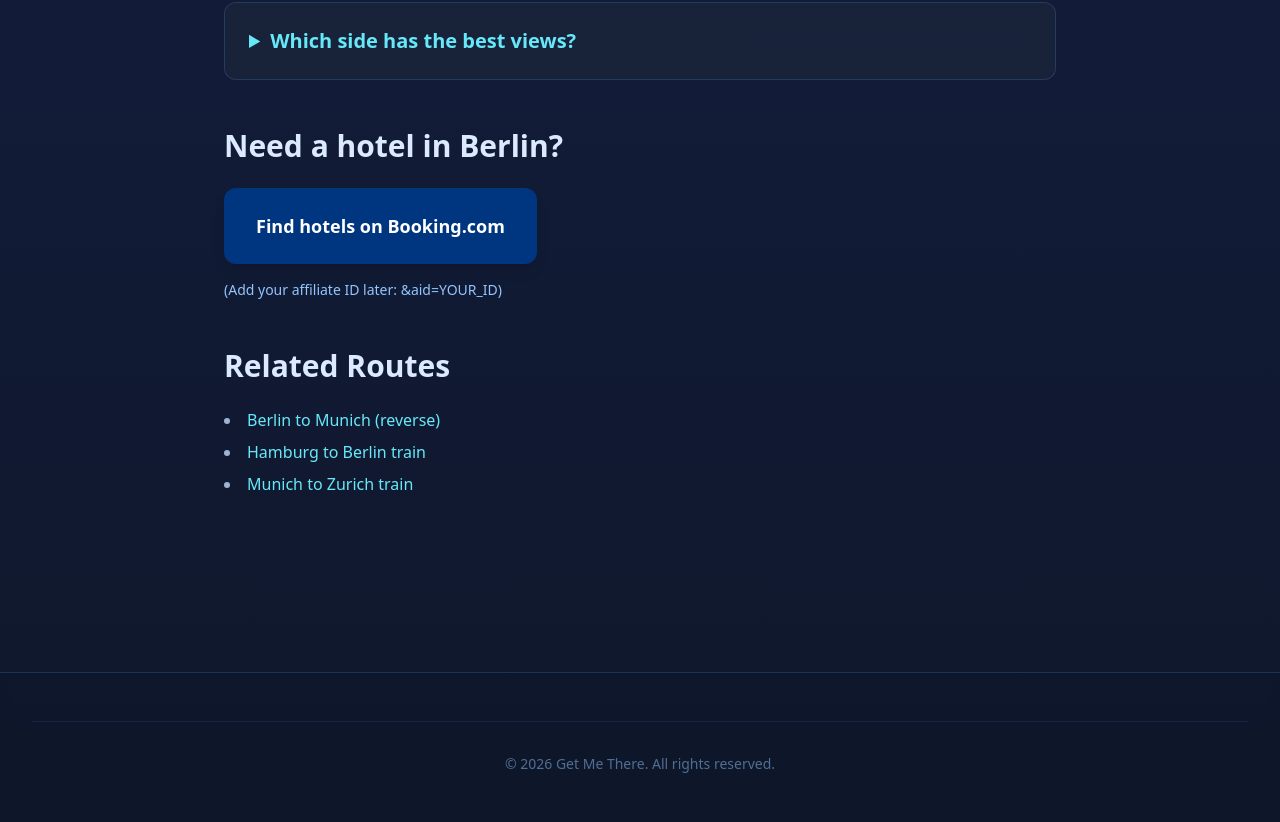
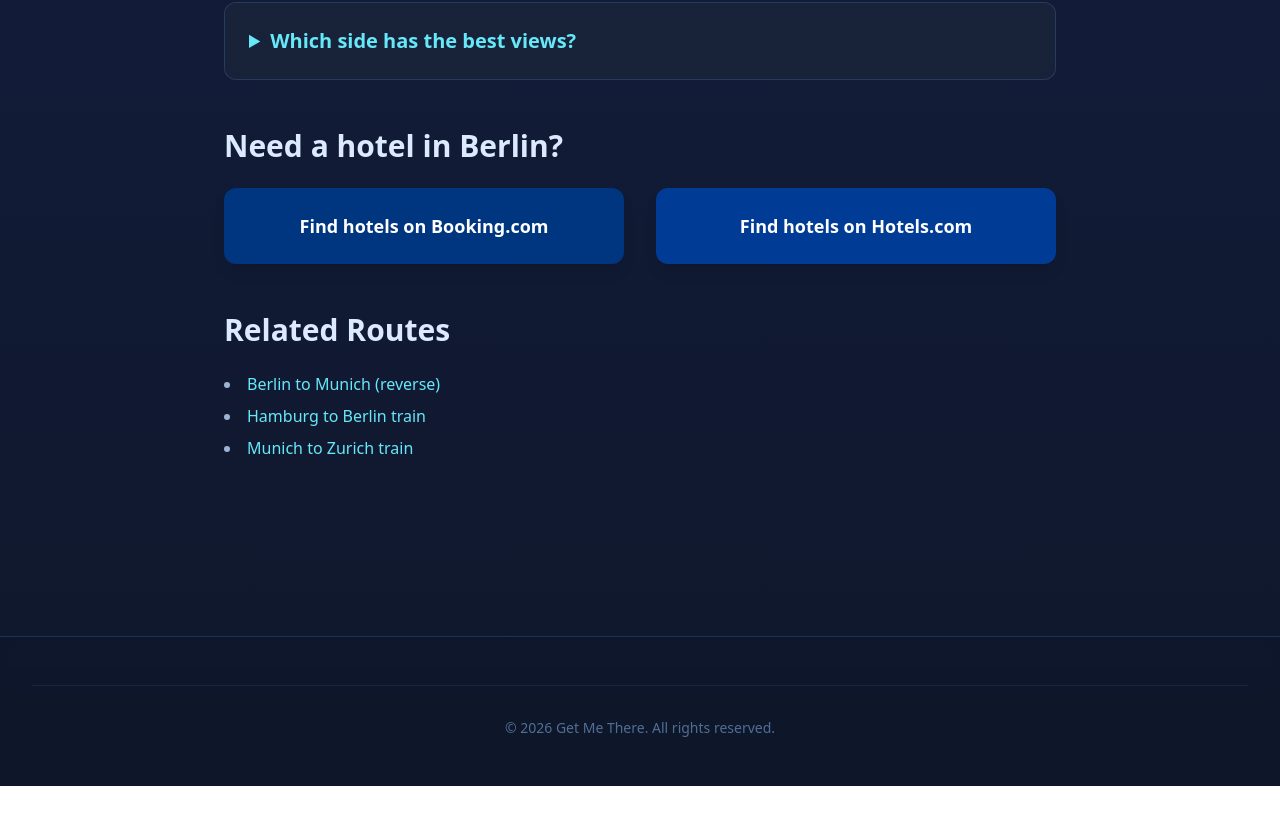
Before and after one commit to michaeljomahoney1985/get-me-there, a Next.js app: page /munich-to-berlin in a window 1280 px wide. Shown: the part 3863-4685 px from the top of the page. After the commit the page ends 4649 px from the top, so only its background shows below. Built offline with nearby package versions, Linux system fonts and the light colour scheme.

Commit message:
Update munich-to-berlin.js

```diff
--- a/pages/munich-to-berlin.js
+++ b/pages/munich-to-berlin.js
@@ -260,7 +260,7 @@ export default function MunichToBerlin() {
             </p>
           </section>
 
-          {/* Booking CTAs – Trainline in green */}
+          {/* Booking CTAs */}
           <section className="mb-12">
             <h2 className="text-3xl font-bold text-blue-100 mb-6">Book Your Ticket</h2>
             <div className="grid md:grid-cols-2 gap-8">
@@ -342,9 +342,10 @@ export default function MunichToBerlin() {
             </div>
           </section>
 
-          {/* NEW: Booking.com Hotel Section */}
+          {/* Hotels Section – Booking.com + Hotels.com */}
           <section className="mb-12">
             <h2 className="text-3xl font-bold text-blue-100 mb-6">Need a hotel in Berlin?</h2>
+            <div className="grid md:grid-cols-2 gap-8">
               <a
                 href="https://www.booking.com/city/de/berlin.en.html"
                 target="_blank"
@@ -353,9 +354,15 @@ export default function MunichToBerlin() {
               >
                 Find hotels on Booking.com
               </a>
-            <p className="text-blue-300 text-sm mt-4">
-              (Add your affiliate ID later: &aid=YOUR_ID)
-            </p>
+              <a
+                href="https://www.hotels.com/ho120001/berlin-germany/"
+                target="_blank"
+                rel="nofollow noopener"
+                className="inline-flex items-center justify-center gap-3 px-8 py-6 bg-[#003B95] hover:bg-[#002b70] rounded-xl font-semibold text-white shadow-lg transition-all duration-300 text-lg"
+              >
+                Find hotels on Hotels.com
+              </a>
+            </div>
           </section>
 
           <section className="mb-12">
```
Lines whose indentation alone changed are shown as unchanged.
